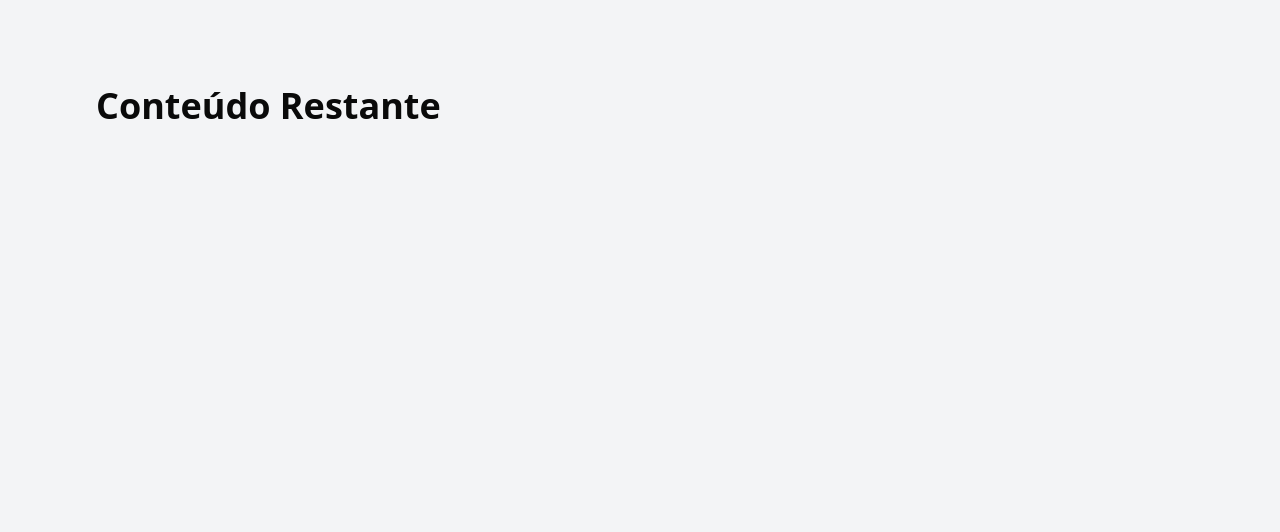
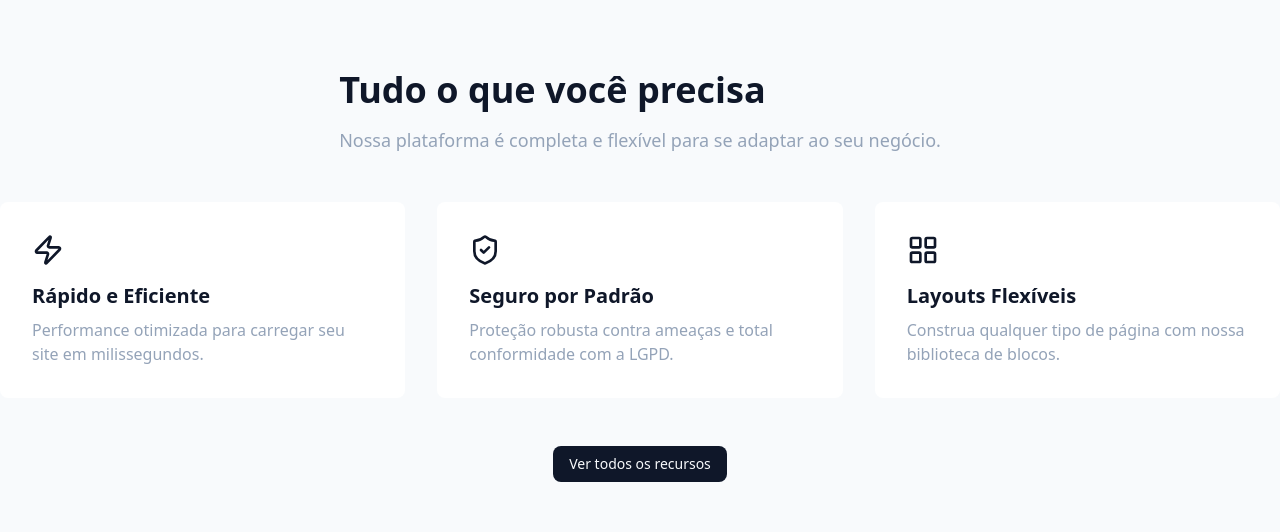
Before and after one commit to juangtddev/biblioteca-componentes, a Next.js app: page / in a window 1280 px wide. Shown: the part 1041-1573 px from the top of the page. Built offline with nearby package versions, Linux system fonts and the light colour scheme.

Commit message:
feat(features): implementação do bloco de features

```diff
--- a/app/page.tsx
+++ b/app/page.tsx
@@ -2,23 +2,29 @@ import { Header } from '@/components/blocks/Header';
 import { headerSchema } from '@/components/blocks/Header/header.schema';
 import headerData from '@/components/blocks/Header/data.example.json';
 
-// 1. Importar o Hero
 import { Hero } from '@/components/blocks/Hero';
 import { heroSchema } from '@/components/blocks/Hero/hero.schema';
 import heroData from '@/components/blocks/Hero/data.example.json';
 
+// 1. Importar o Features
+import { Features } from '@/components/blocks/Features';
+import { featuresSchema } from '@/components/blocks/Features/features.schema';
+import featuresData from '@/components/blocks/Features/data.example.json';
+
 export default function Home() {
-  // 2. Validar os dados de ambos
+  // 2. Validar os dados
   const validatedHeaderData = headerSchema.parse(headerData);
   const validatedHeroData = heroSchema.parse(heroData);
+  const validatedFeaturesData = featuresSchema.parse(featuresData);
 
   return (
     <main>
-      {/* 3. Renderizar ambos */}
       <Header data={validatedHeaderData} />
       <Hero data={validatedHeroData} />
+      {/* 3. Renderizar o novo bloco */}
+      <Features data={validatedFeaturesData} />
 
-      {/* Conteúdo de placeholder */}
+      {/* Placeholder */}
       <div className="h-screen bg-gray-100 p-24">
         <h1 className="text-4xl font-bold">Conteúdo Restante</h1>
       </div>
--- /dev/null
+++ b/components/Icon.tsx
@@ -0,0 +1,21 @@
+import { icons } from 'lucide-react';
+
+// Tipa a props para aceitar qualquer chave de 'icons'
+interface IconProps extends React.ComponentPropsWithoutRef<'svg'> {
+  name: keyof typeof icons;
+}
+
+/**
+ * Componente que renderiza um ícone do 'lucide-react' dinamicamente
+ * pelo nome.
+ */
+export const Icon = ({ name, ...props }: IconProps) => {
+  const LucideIcon = icons[name];
+
+  if (!LucideIcon) {
+    console.warn(`Ícone "${name}" não encontrado em lucide-react.`);
+    return null; // Ou retorne um ícone padrão
+  }
+
+  return <LucideIcon {...props} />;
+};
--- /dev/null
+++ b/components/blocks/Features/Features.tsx
@@ -0,0 +1,135 @@
+import Link from 'next/link';
+import { type FeaturesData } from './features.schema';
+import { cn } from '@/lib/utils';
+import { Button } from '@/components/ui/button';
+import { Icon } from '@/components/Icon'; // Importa nosso helper
+
+// Propriedades
+interface FeaturesProps {
+  data: FeaturesData;
+}
+
+export function Features({ data }: FeaturesProps) {
+  const { title, subtitle, cards, ctas, styles } = data;
+
+  // Fallbacks
+  const defaultStyles = {
+    '--features-background': 'hsl(0 0% 100%)',
+    '--features-padding-y': '4rem',
+    '--features-text-align': 'left',
+    '--features-grid-template-columns': 'repeat(1, 1fr)',
+    '--features-grid-gap': '1.5rem',
+    '--card-padding': '1.5rem',
+    '--card-icon-size': '1.5rem',
+  };
+
+  const combinedStyles = { ...defaultStyles, ...styles } as React.CSSProperties;
+
+  return (
+    <section
+      style={combinedStyles}
+      className={cn(
+        'w-full',
+        '[background:var(--features-background)]',
+        'py-(--features-padding-y)',
+      )}
+    >
+      <div className="container mx-auto flex flex-col items-center">
+        {/* --- Cabeçalho do Bloco --- */}
+        {(title || subtitle) && (
+          <div
+            className={cn(
+              'flex flex-col gap-4',
+              'text-(--features-text-align)',
+              // Centraliza o container do cabeçalho
+              'items-[var(--features-text-align)]',
+            )}
+          >
+            {title && (
+              <h2
+                className="text-3xl md:text-4xl font-bold"
+                style={{ color: 'var(--features-title-color)' }}
+              >
+                {title}
+              </h2>
+            )}
+            {subtitle && (
+              <p
+                className="text-lg max-w-2xl"
+                style={{ color: 'var(--features-subtitle-color)' }}
+              >
+                {subtitle}
+              </p>
+            )}
+          </div>
+        )}
+
+        {/* --- Grid de Cards --- */}
+        {cards && cards.length > 0 && (
+          <div
+            className={cn(
+              'grid w-full mt-12',
+              // Mobile-first: 1 coluna
+              'grid-cols-1',
+              // Desktop: usa a variável do JSON
+              'md:grid-cols-(--features-grid-template-columns)',
+              'gap-(--features-grid-gap)',
+            )}
+          >
+            {cards.map((card, index) => (
+              <div
+                key={index}
+                className="flex flex-col"
+                style={{
+                  background: 'var(--card-background)',
+                  padding: 'var(--card-padding)',
+                  borderRadius: 'var(--card-border-radius)',
+                  textAlign: 'var(--card-text-align)' as 'left' | 'center',
+                }}
+              >
+                {card.icon && (
+                  <Icon
+                    name={card.icon}
+                    style={{
+                      color: 'var(--card-icon-color)',
+                      width: 'var(--card-icon-size)',
+                      height: 'var(--card-icon-size)',
+                    }}
+                    className="mb-4"
+                  />
+                )}
+                {card.title && (
+                  <h3
+                    className="text-xl font-semibold"
+                    style={{ color: 'var(--card-title-color)' }}
+                  >
+                    {card.title}
+                  </h3>
+                )}
+                {card.text && (
+                  <p
+                    className="text-base mt-2"
+                    style={{ color: 'var(--card-text-color)' }}
+                  >
+                    {card.text}
+                  </p>
+                )}
+              </div>
+            ))}
+          </div>
+        )}
+
+        {/* --- CTAs do Bloco --- */}
+        {ctas && ctas.length > 0 && (
+          <div className="flex flex-wrap gap-4 mt-12">
+            {ctas.map((cta, index) => (
+              <Button key={index} variant={cta.variant} asChild>
+                <Link href={cta.href}>{cta.text}</Link>
+              </Button>
+            ))}
+          </div>
+        )}
+      </div>
+    </section>
+  );
+}
--- /dev/null
+++ b/components/blocks/Features/data.example.json
@@ -0,0 +1,47 @@
+{
+  "title": "Tudo o que você precisa",
+  "subtitle": "Nossa plataforma é completa e flexível para se adaptar ao seu negócio.",
+  "cards": [
+    {
+      "icon": "Zap",
+      "title": "Rápido e Eficiente",
+      "text": "Performance otimizada para carregar seu site em milissegundos."
+    },
+    {
+      "icon": "ShieldCheck",
+      "title": "Seguro por Padrão",
+      "text": "Proteção robusta contra ameaças e total conformidade com a LGPD."
+    },
+    {
+      "icon": "LayoutGrid",
+      "title": "Layouts Flexíveis",
+      "text": "Construa qualquer tipo de página com nossa biblioteca de blocos."
+    }
+  ],
+  "ctas": [
+    {
+      "text": "Ver todos os recursos",
+      "href": "#",
+      "variant": "default"
+    }
+  ],
+  "styles": {
+    "--features-background": "hsl(210 40% 98%)",
+    "--features-padding-y": "5rem",
+    "--features-text-align": "center",
+    "--features-title-color": "hsl(222 47% 11%)",
+    "--features-subtitle-color": "hsl(215 20% 65%)",
+    "--features-grid-template-columns": "repeat(3, 1fr)",
+    "--features-grid-gap": "2rem",
+    "--card-background": "hsl(0 0% 100%)",
+    "--card-padding": "2rem",
+    "--card-border-radius": "0.5rem",
+    "--card-text-align": "left",
+    "--card-icon-color": "hsl(222 47% 11%)",
+    "--card-icon-size": "2rem",
+    "--card-title-color": "hsl(222 47% 11%)",
+    "--card-text-color": "hsl(215 20% 65%)",
+    "--primary": "hsl(222 47% 11%)",
+    "--primary-foreground": "hsl(210 40% 98%)"
+  }
+}
--- /dev/null
+++ b/components/blocks/Features/features.schema.ts
@@ -0,0 +1,71 @@
+import { z } from 'zod';
+import { icons } from 'lucide-react'; // Importa para validar o nome do ícone
+
+// Schema para os botões (isolado)
+const CtaSchema = z.object({
+  text: z.string(),
+  href: z.string(),
+  variant: z.enum([
+    'default',
+    'destructive',
+    'outline',
+    'secondary',
+    'ghost',
+    'link',
+  ]),
+});
+
+// Schema para cada Card
+const FeatureCardSchema = z.object({
+  // Valida se o nome do ícone existe no lucide-react
+  icon: z.custom<keyof typeof icons>(
+    (val): val is keyof typeof icons => typeof val === 'string' && val in icons,
+  ),
+  title: z.string(),
+  text: z.string(),
+});
+
+// Schema Principal
+export const featuresSchema = z.object({
+  // Cabeçalho do Bloco (opcional)
+  title: z.string().optional(),
+  subtitle: z.string().optional(),
+
+  // Conteúdo (opcional)
+  cards: z.array(FeatureCardSchema).optional(),
+  ctas: z.array(CtaSchema).optional(),
+
+  // Estilos (o coração da flexibilidade)
+  styles: z
+    .object({
+      // --- Estilos da Seção ---
+      '--features-background': z.string().optional(),
+      '--features-padding-y': z.string().optional(),
+      '--features-text-align': z.string().optional(), // 'center' ou 'left'
+      '--features-title-color': z.string().optional(),
+      '--features-subtitle-color': z.string().optional(),
+
+      // --- Estilos do Grid de Cards ---
+      // Ex: "repeat(3, 1fr)" para 3 colunas
+      '--features-grid-template-columns': z.string().optional(),
+      '--features-grid-gap': z.string().optional(),
+
+      // --- Estilos dos Cards ---
+      '--card-background': z.string().optional(),
+      '--card-padding': z.string().optional(),
+      '--card-border-radius': z.string().optional(),
+      '--card-text-align': z.string().optional(),
+      '--card-icon-color': z.string().optional(),
+      '--card-icon-size': z.string().optional(),
+      '--card-title-color': z.string().optional(),
+      '--card-text-color': z.string().optional(),
+
+      // --- Tema dos Botões ---
+      '--primary': z.string().optional(),
+      '--primary-foreground': z.string().optional(),
+    })
+    .optional(),
+});
+
+// Extrai o tipo
+export type FeaturesData = z.infer<typeof featuresSchema>;
--- /dev/null
+++ b/components/blocks/Features/index.ts
@@ -0,0 +1 @@
+export { Features } from './Features';
```
